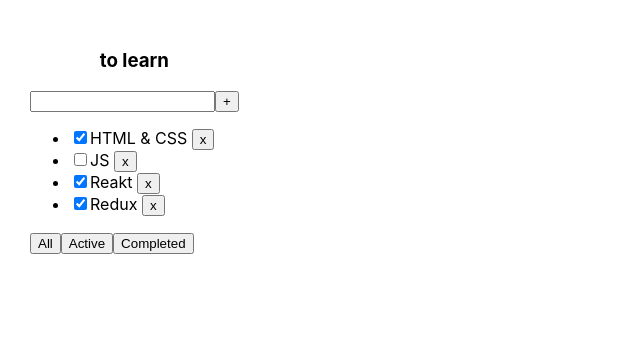
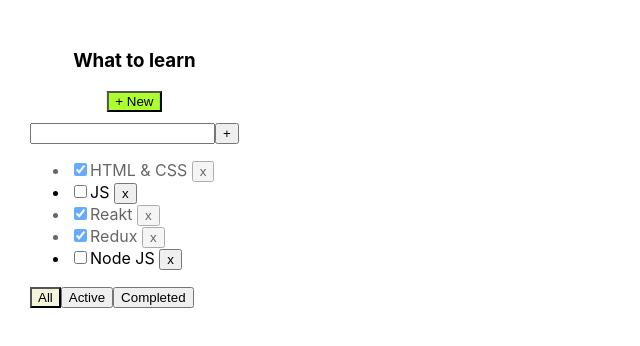
Before and after one commit to DenisLoza/TodoList_oldVersion, a React (Create React App) app: page / in a window 1280 px wide. Shown: the top 346 px of the page, without its empty margins (0-640 px from the left). Built offline with nearby package versions, Linux system fonts and the light colour scheme; the HTML template or start-up script is replaced by a standard one.

Commit message:
add error mes + lite css

```diff
--- a/src/App.css
+++ b/src/App.css
@@ -6,3 +6,28 @@
 .App > div {
   margin-right: 50px;
 }
+/*Выделяет красным цветом инпут при ошибке*/
+.error {
+  border: red 1px solid;
+}
+/*Выделяет красным цветом сообщение об ошибке*/
+.error-message {
+  color: red;
+}
+/*Подсвечивает активную кнопку All-Active-Completed*/
+.active-filter {
+  background-color: beige;
+}
+
+/*Устанавливаем полупрозрачность для выполненных тасок*/
+.is-done {
+  opacity: 0.6;
+}
+
+.btn-new-todo {
+  position: relative;
+  left: 50%;
+  transform: translate(-50%, 0);
+  background-color: greenyellow;
+  margin-bottom: 10px;
+}
--- a/src/App.tsx
+++ b/src/App.tsx
@@ -10,12 +10,14 @@ export type FilterValuesType = "All" | "Completed" | "Active";
 
 function App() {
 
-  let tasks1: Array<tasksType> = [
+  // Переменная завернута в Хук1 useState
+let [tasks, setTasks] = useState( [
     {id: v1(), title: "HTML & CSS ", isDone: true},
     {id: v1(), title: "JS ", isDone: false},
     {id: v1(), title: "Reakt ", isDone: true},
     {id: v1(), title: "Redux ", isDone: true},
-  ]
+    {id: v1(), title: "Node JS ", isDone: false},
+  ]);
 
   // let tasks2: Array<tasksType> = [
   //   { id: 1.0, title: "Batman ", isDone: true },
@@ -29,13 +31,20 @@ function App() {
   //   { id: 2.2, title: "Metallica ", isDone: true },
   // ]
 
-  // Хук1 следит за состоянием tasks1
-  let [tasks, setTasks] = useState(tasks1);
 
   // фильтр тасок на удаление по нажатию клавиши Х взаимодействует с хук1
   function removeTask(id: string) {
     let filtredTasks = tasks.filter(t => t.id !== id)
     setTasks(filtredTasks);
+  }
+
+  // Функция для обработки чекбокса таски выполнено или не выполнено
+  function changeStatus (id: string, isDone: boolean) {
+    let task = tasks.find(t => t.id === id);
+    if (task) {
+      task.isDone = isDone;
+      setTasks([...tasks]); /*Копируем массив тасок через деструктуризацию и отдаем в useState для перерисовки*/
+    }
   }
 
   // Хук2 следит за состоянием списка тасок после нажатия кнопок all-active-completed
@@ -50,7 +59,7 @@ function App() {
   function addTask(title: string) {
     let newTask = {id: v1(), title: title, isDone: false};
     let newTasks = [newTask, ...tasks];  /*Создаем новый массив добавляя новую таcку в начало и остальные таски из старого массива tasks*/
-    setTasks(newTasks);
+    setTasks(newTasks); /*Отдаем новый полученный список тасок в useState для изменения*/
   }
 
   // Фильтр тасок по нажатию кнопок completed - active
@@ -62,14 +71,22 @@ function App() {
     tasksForTodolist = tasks.filter(t => t.isDone === false);
   }
 
-  // Отрисовка списка задач
+  // Функция для добавления нового листа дел
+  const addBoard = () => {
+    console.log("Hello");
+  }
+
+  // Отрисовка списка тасок
   return (
       <div className="App">
-        <TodoList title="to learn"
+        <TodoList title="What to learn"
+                  filter={filter} /*Св-во передает значение класса для активной кнопки all-active-comp*/
                   tasks={tasksForTodolist}
                   removeTask={removeTask}
                   changeFilter={changeFilter}
-                  addTask={addTask}/>
+                  addTask={addTask}
+                  changeTaskStatus={changeStatus}
+                  addBoard={addBoard}/>
       </div>
   );
 }
--- a/src/TodoList.tsx
+++ b/src/TodoList.tsx
@@ -2,19 +2,22 @@ import React, {ChangeEvent, KeyboardEvent, useState} from 'react';
 import './TodoList.css';
 import {FilterValuesType} from './App';
 
-
+// Типизируем список тасок (id, название, состояние cheked)
 export type tasksType = {
     id: string
     title: string
     isDone: boolean
 }
-
+// Типизируем данные для всего Списка дел
 type TodoListType = {
     title: string
+    filter: FilterValuesType
     tasks: Array<tasksType>
     removeTask: (id: string) => void
     changeFilter: (value: FilterValuesType) => void
     addTask: (NewTaskTitle: string) => void
+    changeTaskStatus:(id: string, isDone: boolean) => void;
+    addBoard: () => void;
 }
 
 
@@ -22,19 +25,27 @@ export function TodoList(props: TodoListType) {
 
     // Хук3 следит за перерисовкой названия для новой задачи заданное через input
     let [NewTaskTitle, setNewTaskTitle] = useState("");
+    // Хук 4 следит за состоянием появления ошибок при проверках
+    let [error, setError] = useState<string|null>(null); /*Изначально ошибки в стейте нет=null*/
 
     // Функция добавляет новое название для задачи и обнуляет поле ввода после добавления названия новой задачи
     function addTask() {
-        props.addTask(NewTaskTitle);
+        let trimedTitle = NewTaskTitle.trim(); /*Функция убирает все пробелы из строки и то, что осталось засовывает в переменную */
+        if (trimedTitle) {               /*Таска добавляется если строка не пустая*/
+            props.addTask(trimedTitle); /*Добавляется таска, но убираются слева и справа все пробелы*/
+        } else {
+            setError("Title is required!")
+        }
         setNewTaskTitle("");
     }
 
-    /*При нажатии на кнопку "+" добавляется новая таска*/
+    /*Следит за событиями внутри input*/
     const onNewTitleChangeHandler = (e: ChangeEvent<HTMLInputElement>) => {
-        setNewTaskTitle(e.currentTarget.value)
+        setError(null); /*ХУК Стэйт3. Как только в поле ввода что-то попадает, ошибка ввода исчезает*/
+        setNewTaskTitle(e.currentTarget.value) /*ХУК Стэйт4. Передает все что в напечатано в input в переменную наименованя новой таски */
     }
 
-    /*При нажатии на Enter добавляется новая таска*/
+    /*При нажатии на Enter (charCode=13) добавляется новая таска*/
     const onKeyPressHandler = (e: KeyboardEvent<HTMLInputElement>) => {
         if (e.charCode === 13) {
             props.addTask(NewTaskTitle);
@@ -42,28 +53,43 @@ export function TodoList(props: TodoListType) {
         }
     }
 
+
+
     const onAllClickHandler = () => props.changeFilter("All");
     const onActiveClickHandler = () => props.changeFilter("Active");
     const onCompletedClickHandler = () => props.changeFilter("Completed");
 
     return (
+        // Вывод названия Списка дел и поле ввода input с кнопкой "+"
         <div>
             <h3>{props.title}</h3>
+            <button className={"btn-new-todo"} onClick={props.addBoard}>+ New</button>
             <div>
                 <input value={NewTaskTitle}
                        onChange={onNewTitleChangeHandler}
-                       onKeyPress={onKeyPressHandler} />
+                       onKeyPress={onKeyPressHandler}
+                    /*Если ошибка, то к input добавится класс "error", если нет, класс не добавиться*/
+                       className={error ? "error" : ""}/>
                 <button onClick={addTask}>+</button>
+                {/*Если ошибка, в div добавится класс error-message и напишется содержимое переменной error*/}
+                {error && <div className={"error-message"}>{error}</div>}
             </div>
+
+            {/*Формирование списка тасок*/}
             <ul>
                 {props.tasks.map(t => {
+                    const onRemoveHandler = () => {props.removeTask(t.id);}
 
-                    const onRemoveHandler = () => {
-                        props.removeTask(t.id);
+                    // Функция следит за событием на чек боксе таски и отдает значение в стейт
+                    const onChangeHandler = (e: ChangeEvent<HTMLInputElement>) => {
+                        props.changeTaskStatus(t.id, e.currentTarget.checked);
                     }
-
-                    return <li key={t.id}>
-                        <input type="checkbox" checked={t.isDone}/>
+                    /*Если таска выполнена, то класс "is-done" если нет, то класса нет*/
+                    return <li key={t.id} className={t.isDone ? "is-done" : ""}>
+                        <input type="checkbox"
+                               checked={t.isDone}
+                               onChange={onChangeHandler}
+                        />
                         <span>{t.title}</span>
                         <button onClick={onRemoveHandler}>x</button>
                     </li>
@@ -71,9 +97,12 @@ export function TodoList(props: TodoListType) {
                 }
             </ul>
             <div>
-                <button onClick={onAllClickHandler}>All</button>
-                <button onClick={onActiveClickHandler}>Active</button>
-                <button onClick={onCompletedClickHandler}>Completed</button>
+                <button className={props.filter === "All" ? "active-filter" : ""}
+                        onClick={onAllClickHandler}>All</button>
+                <button className={props.filter === "Active" ? "active-filter" : ""}
+                        onClick={onActiveClickHandler}>Active</button>
+                <button className={props.filter === "Completed" ? "active-filter" : ""}
+                        onClick={onCompletedClickHandler}>Completed</button>
             </div>
         </div>
     )
```
